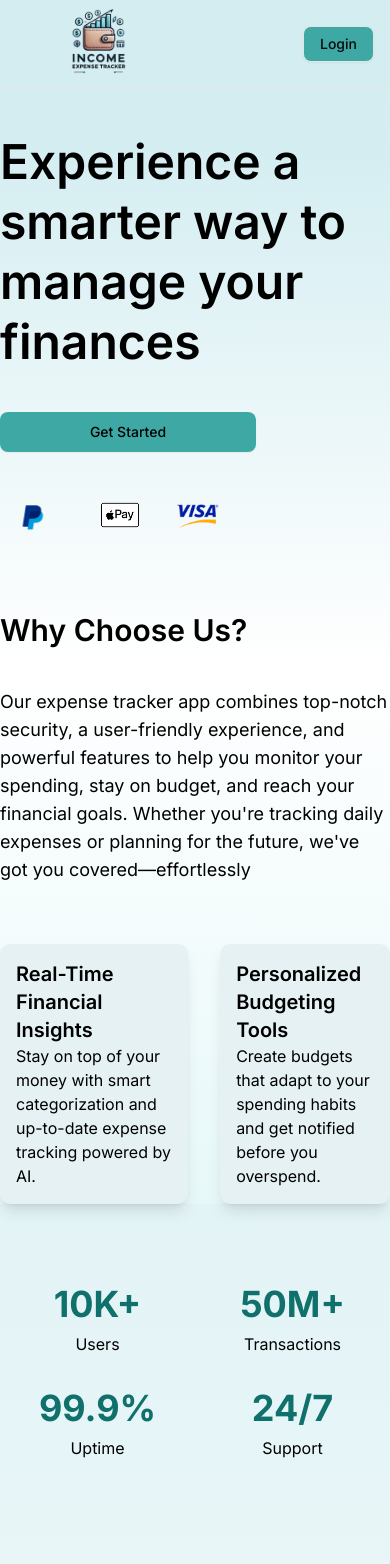
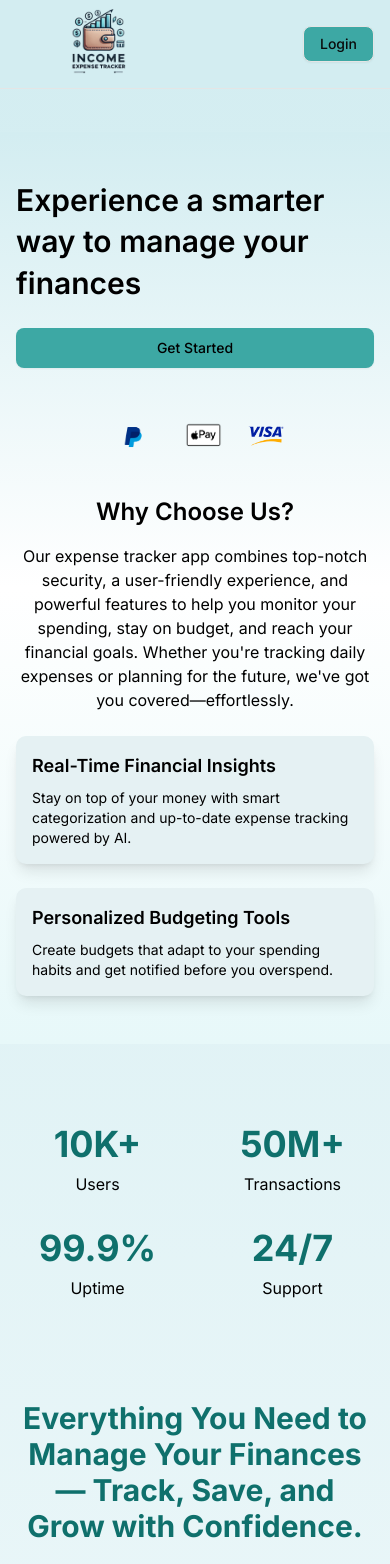
Before and after one commit to its-me-anubhav/expense-tracker, a Next.js app: page / in a window 390 px wide. Shown: the top 1564 px of the page. Built offline with nearby package versions, Linux system fonts and the light colour scheme; no server answers.

Commit message:
Update hero.jsx

```diff
--- a/components/hero.jsx
+++ b/components/hero.jsx
@@ -30,54 +30,51 @@ const HeroSection = () => {
    },[]);
 
   return (
-    <div className="min-h-screen bg-gradient-to-b from-[#d3edf1] via-white to-[#e7f8f9]  p- text-black">
-      <div className="max-w-7xl mx-auto grid grid-cols-1 lg:grid-cols-2 items-center gap-12">
+   <div className="min-h-screen bg-gradient-to-b from-[#d3edf1] via-white to-[#e7f8f9] px-4 py-12 text-black">
+         <div className="max-w-7xl mx-auto grid grid-cols-1 lg:grid-cols-2 items-center gap-12">
+
         {/* Left Side */}
         <div className="space-y-6">
-          <h1 className="text-5xl font-semibold mb-10 leading-tight">
-          Experience a smarter way to manage your finances
+          <h1 className="text-3xl sm:text-5xl font-semibold mb-6 sm:mb-10 leading-snug sm:leading-tight">
+            Experience a smarter way to manage your finances
           </h1>
-          <div className="flex">
-          <Link href="/dashboard">
-            <Button size="lg" className="w-64 mb-0 bg-[#3da8a4] hover:bg-[#518d8a] text-black">
-              Get Started
-            </Button>
-          </Link>
-        </div>
-          <div className="flex items-center gap-6 pt-4 mb-10">
-            <img src="/pp.png" alt="PayPal" className="h-12" />
-            <img src="/ap.png" alt="Apple Pay" className="h-9" />
-            <img src="/vs.png" alt="Visa" className="h-6" />
+          <div className="flex flex-col sm:flex-row gap-4 sm:gap-6 justify-center sm:justify-start">
+            <Link href="/dashboard">
+              <Button size="lg" className="w-full sm:w-64 bg-[#3da8a4] hover:bg-[#518d8a] text-black">
+                Get Started
+              </Button>
+            </Link>
+          </div>
+          <div className="flex justify-center sm:justify-start items-center gap-4 sm:gap-6 pt-6 mb-10">
+            <img src="/pp.png" alt="PayPal" className="h-10 sm:h-12" />
+            <img src="/ap.png" alt="Apple Pay" className="h-8 sm:h-9" />
+            <img src="/vs.png" alt="Visa" className="h-5 sm:h-6" />
           </div>
         </div>
-
-        {/* Right Side - Phone Mockups */}
-
-
-
       </div>
 
-      <div className=" max-w-7xl mx-auto  items-center  space-y-6 pt-8 lg:pt-0">
-      <h2 className="text-3xl font-semibold mb-10">Why Choose Us?</h2>
-      <p className="text-lg mb-15">
-      Our expense tracker app combines top-notch security, a user-friendly experience,
-      and powerful features to help you monitor your spending, stay on budget, and reach
-      your financial goals. Whether you're tracking daily expenses or planning for the future,
-       we've got you covered—effortlessly
-      </p>
-      <div className="flex items-center gap-8">
-        <div className="bg-[#e5f1f3] p-4 rounded-lg shadow-lg">
-          <h3 className="text-xl font-semibold">Real-Time Financial Insights</h3>
-          <p>Stay on top of your money with smart categorization and up-to-date expense tracking powered by AI.</p>
-        </div>
-        <div className="bg-[#e5f1f3] p-4 rounded-lg shadow-lg">
-          <h3 className="text-xl font-semibold">Personalized Budgeting Tools</h3>
-          <p>Create budgets that adapt to your spending habits and get notified before you overspend.</p>
+      {/* Why Choose Us Section */}
+      <div id="why-us" className="max-w-7xl mx-auto space-y-6 pt-0 sm:pt-12">
+        <h2 className="text-2xl sm:text-3xl font-semibold mb-4 sm:mb-10 text-center sm:text-left">
+          Why Choose Us?
+        </h2>
+        <p className="text-base sm:text-lg text-center sm:text-left">
+          Our expense tracker app combines top-notch security, a user-friendly experience,
+          and powerful features to help you monitor your spending, stay on budget, and reach
+          your financial goals. Whether you're tracking daily expenses or planning for the future,
+          we've got you covered—effortlessly.
+        </p>
+        <div className="flex flex-col sm:flex-row items-center sm:items-start gap-6 sm:gap-8">
+          <div className="bg-[#e5f1f3] p-4 rounded-lg shadow-lg w-full sm:w-1/2">
+            <h3 className="text-lg sm:text-xl font-semibold mb-2">Real-Time Financial Insights</h3>
+            <p className="text-sm sm:text-base">Stay on top of your money with smart categorization and up-to-date expense tracking powered by AI.</p>
+          </div>
+          <div className="bg-[#e5f1f3] p-4 rounded-lg shadow-lg w-full sm:w-1/2">
+            <h3 className="text-lg sm:text-xl font-semibold mb-2">Personalized Budgeting Tools</h3>
+            <p className="text-sm sm:text-base">Create budgets that adapt to your spending habits and get notified before you overspend.</p>
+          </div>
         </div>
       </div>
-    </div>
-
-
     </div>
 
   )
```
